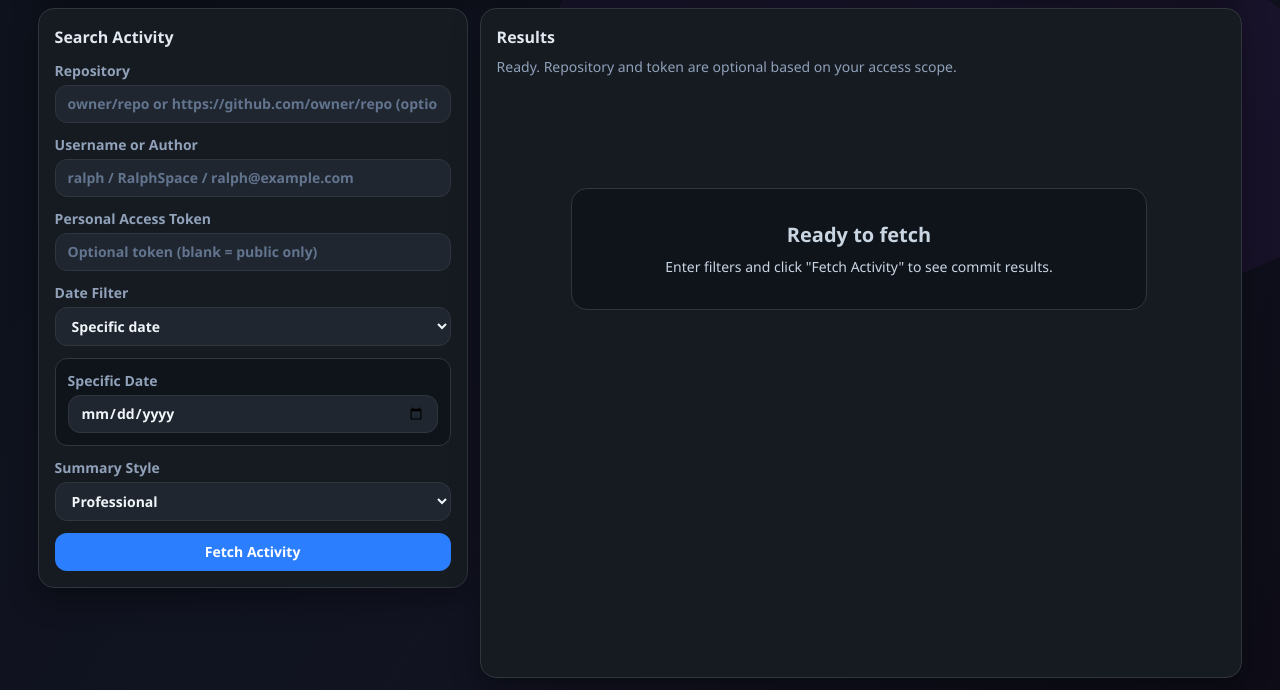
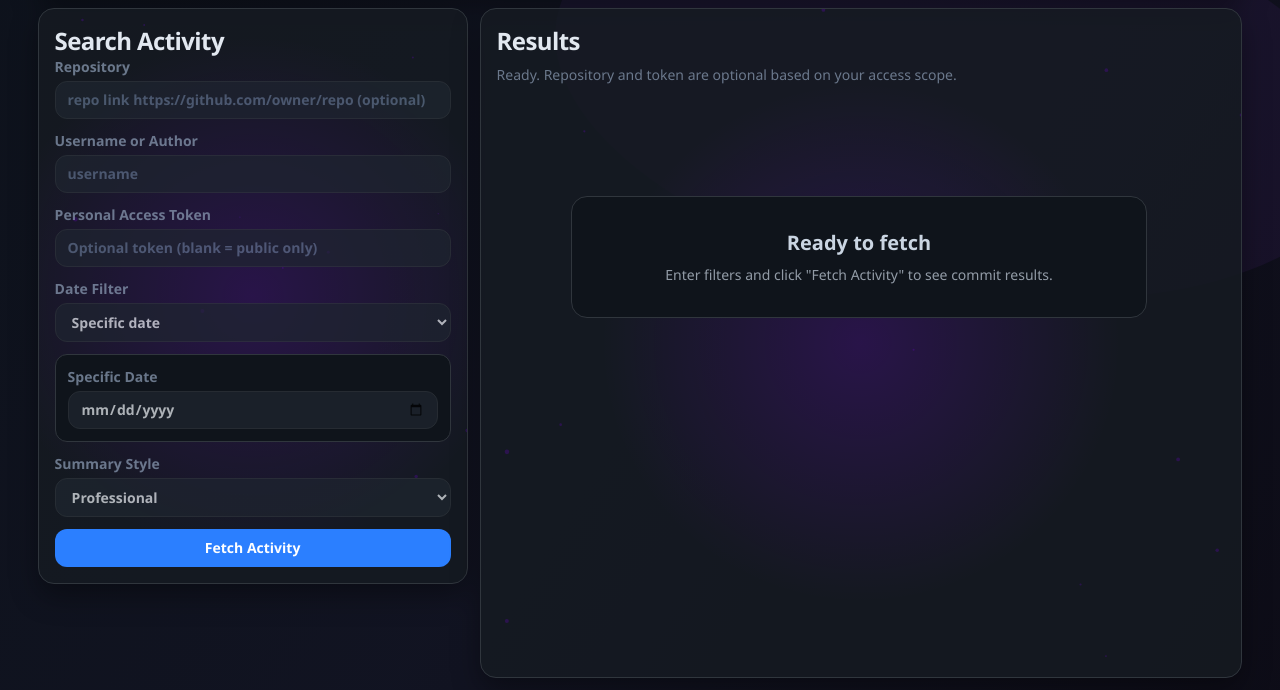
Before and after one commit to rlpv/DevTrace-Git-Activity-Tracker, a website built with Vite: page client/index.html in a window 1280 px wide. Shown: the part 110-800 px from the top of the page. Built offline with nearby package versions, Linux system fonts and the light colour scheme; no server answers.

Commit message:
feat: add magic bento effect with customizable options and animations
- Implemented a new utility for creating a "magic bento" effect on elements.
- Added options for text auto-hide, stars, spotlight, border glow, tilt, magnetism, click effects, and particle count.
- Created a canvas for animated stars and spotlight effects.
- Enhanced user interaction with mouse movement effects and click ripples.
- Integrated local storage for user preferences related to the magic bento settings.
- Updated the main application script to utilize the new magic bento functionality.

```diff
--- a/client/index.html
+++ b/client/index.html
@@ -30,19 +30,18 @@
     </header>
 
     <section class="panel-card min-h-0 overflow-auto p-4 xl:[grid-area:search] xl:self-start scroll-thin">
-      <h2 class="mb-3 mt-0 text-base font-semibold">Search Activity</h2>
+      <h1 class="m-0 text-2xl font-bold tracking-tight">Search Activity</h1>
 
       <form id="activityForm" class="grid gap-3">
         <label class="field-label">
           Repository
           <input id="repository" name="repository" type="text" class="field-input"
-            placeholder="owner/repo or https://github.com/owner/repo (optional)" />
+            placeholder="repo link https://github.com/owner/repo (optional)" />
         </label>
 
         <label class="field-label">
           Username or Author
-          <input id="authorQuery" name="authorQuery" type="text" class="field-input"
-            placeholder="ralph / RalphSpace / ralph@example.com" required />
+          <input id="authorQuery" name="authorQuery" type="text" class="field-input" placeholder="username" required />
         </label>
 
         <label class="field-label">
@@ -94,7 +93,7 @@
     </section>
 
     <section class="panel-card grid min-h-0 grid-rows-[auto_auto_auto_minmax(0,1fr)] p-4 xl:[grid-area:results]">
-      <h2 class="m-0 text-base font-semibold">Results</h2>
+      <h1 class="m-0 text-2xl font-bold tracking-tight">Results</h1>
       <p id="status" class="mt-2 text-sm text-slate-400"></p>
       <div id="warnings" class="mt-2 hidden rounded-xl border border-amber-700 bg-amber-950/50 p-3"></div>
       <div id="output" class="scroll-thin mt-3 grid min-h-0 gap-3 overflow-auto pr-1"></div>
--- a/client/package.json
+++ b/client/package.json
@@ -13,5 +13,8 @@
     "tailwindcss": "^4.1.12",
     "typescript": "^5.6.3",
     "vite": "^5.4.10"
+  },
+  "dependencies": {
+    "gsap": "^3.15.0"
   }
 }
--- a/client/src/main.ts
+++ b/client/src/main.ts
@@ -4,6 +4,7 @@ import { escapeHtml, formatDate, shortHash } from './utils/format.js';
 import { loadPreferences, savePreferences } from './utils/storage.js';
 import { dateModeLabel, summaryStyleLabel } from './utils/summary.js';
 import { mountDarkVeil } from './utils/darkVeil.js';
+import { mountMagicBento } from './utils/magicBento.js';
 
 const env = (import.meta as ImportMeta & { env: { VITE_API_BASE_URL?: string } }).env;
 const API_BASE_URL = env.VITE_API_BASE_URL ?? 'http://localhost:4000';
@@ -409,4 +410,19 @@ mountDarkVeil(document.body, {
   scanlineFrequency: 0,
   warpAmount: 0,
 });
+document.querySelectorAll<HTMLElement>('.panel-card').forEach((card) => {
+  mountMagicBento(card, {
+    textAutoHide: true,
+    enableStars: true,
+    enableSpotlight: true,
+    enableBorderGlow: true,
+    enableTilt: false,
+    enableMagnetism: false,
+    clickEffect: true,
+    spotlightRadius: 400,
+    particleCount: 12,
+    glowColor: '132, 0, 255',
+    disableAnimations: false,
+  });
+});
 document.body.classList.remove('preload');
--- a/client/src/styles.css
+++ b/client/src/styles.css
@@ -12,7 +12,7 @@
 
 @layer components {
   .panel-card {
-    @apply rounded-2xl border border-[#30363d] bg-[#161b22] shadow-[0_12px_28px_rgba(0,0,0,0.35)];
+    @apply rounded-2xl border border-[#30363d] bg-[rgba(22,27,34,0.84)] shadow-[0_12px_28px_rgba(0,0,0,0.35)];
   }
 
   .field-input {
@@ -46,3 +46,79 @@
   z-index: 0;
   pointer-events: none;
 }
+
+.magic-bento {
+  position: relative;
+  overflow: hidden;
+  isolation: isolate;
+  transition: box-shadow 180ms ease, border-color 180ms ease, transform 180ms ease;
+}
+
+.magic-bento-stars,
+.magic-bento-spotlight {
+  position: absolute;
+  inset: 0;
+  pointer-events: none;
+}
+
+.magic-bento-stars {
+  z-index: 0;
+  opacity: 0.45;
+}
+
+.magic-bento-spotlight {
+  z-index: 1;
+  background:
+    radial-gradient(
+      var(--spotlight-radius, 400px) circle at var(--mx, 50%) var(--my, 50%),
+      rgba(var(--magic-glow-color, 132, 0, 255), 0.18),
+      transparent 65%
+    );
+}
+
+.magic-bento > :not(.magic-bento-stars):not(.magic-bento-spotlight):not(.magic-bento-ripple) {
+  position: relative;
+  z-index: 2;
+}
+
+.magic-bento.magic-bento-glow {
+  border-color: rgba(var(--magic-glow-color, 132, 0, 255), 0.55);
+  box-shadow:
+    0 0 0 1px rgba(var(--magic-glow-color, 132, 0, 255), 0.25) inset,
+    0 10px 30px rgba(var(--magic-glow-color, 132, 0, 255), 0.2);
+}
+
+.magic-text-auto-hide .magic-text-target {
+  opacity: 0.7;
+  transition: opacity 180ms ease;
+}
+
+.magic-text-auto-hide:hover .magic-text-target,
+.magic-text-auto-hide:focus-within .magic-text-target {
+  opacity: 1;
+}
+
+.magic-bento-ripple {
+  position: absolute;
+  z-index: 3;
+  width: 14px;
+  height: 14px;
+  margin-left: -7px;
+  margin-top: -7px;
+  border-radius: 9999px;
+  border: 1px solid rgba(var(--magic-glow-color, 132, 0, 255), 0.8);
+  background: rgba(var(--magic-glow-color, 132, 0, 255), 0.22);
+  animation: magic-bento-ripple 600ms ease-out forwards;
+  pointer-events: none;
+}
+
+@keyframes magic-bento-ripple {
+  from {
+    transform: scale(0.4);
+    opacity: 0.8;
+  }
+  to {
+    transform: scale(12);
+    opacity: 0;
+  }
+}
--- /dev/null
+++ b/client/src/utils/magicBento.ts
@@ -0,0 +1,204 @@
+export interface MagicBentoOptions {
+  textAutoHide: boolean;
+  enableStars: boolean;
+  enableSpotlight: boolean;
+  enableBorderGlow: boolean;
+  enableTilt: boolean;
+  enableMagnetism: boolean;
+  clickEffect: boolean;
+  spotlightRadius: number;
+  particleCount: number;
+  glowColor: string;
+  disableAnimations: boolean;
+}
+
+const defaultOptions: MagicBentoOptions = {
+  textAutoHide: true,
+  enableStars: true,
+  enableSpotlight: true,
+  enableBorderGlow: true,
+  enableTilt: false,
+  enableMagnetism: false,
+  clickEffect: true,
+  spotlightRadius: 400,
+  particleCount: 12,
+  glowColor: '132, 0, 255',
+  disableAnimations: false,
+};
+
+interface Star {
+  x: number;
+  y: number;
+  vx: number;
+  vy: number;
+  r: number;
+}
+
+function parseGlowColor(value: string): string {
+  const normalized = value.trim();
+  return normalized.length > 0 ? normalized : '132, 0, 255';
+}
+
+function createStars(count: number): Star[] {
+  return Array.from({ length: Math.max(0, count) }, () => ({
+    x: Math.random(),
+    y: Math.random(),
+    vx: (Math.random() - 0.5) * 0.00035,
+    vy: (Math.random() - 0.5) * 0.00035,
+    r: 0.6 + Math.random() * 1.8,
+  }));
+}
+
+export function mountMagicBento(target: HTMLElement, input: Partial<MagicBentoOptions> = {}): () => void {
+  const options = { ...defaultOptions, ...input };
+  const glowColor = parseGlowColor(options.glowColor);
+
+  target.classList.add('magic-bento');
+  target.style.setProperty('--magic-glow-color', glowColor);
+
+  if (options.textAutoHide) {
+    target.classList.add('magic-text-auto-hide');
+    target.querySelectorAll<HTMLElement>('p, .field-label').forEach((node) => {
+      node.classList.add('magic-text-target');
+    });
+  }
+
+  const cleanup: Array<() => void> = [];
+
+  if (options.enableSpotlight) {
+    const spotlight = document.createElement('div');
+    spotlight.className = 'magic-bento-spotlight';
+    spotlight.style.setProperty('--spotlight-radius', `${Math.max(80, options.spotlightRadius)}px`);
+    target.appendChild(spotlight);
+    cleanup.push(() => spotlight.remove());
+  }
+
+  if (options.enableStars) {
+    const canvas = document.createElement('canvas');
+    canvas.className = 'magic-bento-stars';
+    target.appendChild(canvas);
+
+    const rawCtx = canvas.getContext('2d');
+    if (rawCtx) {
+      const ctx: CanvasRenderingContext2D = rawCtx;
+      const stars = createStars(options.particleCount);
+      let raf = 0;
+      let width = 0;
+      let height = 0;
+
+      const resize = () => {
+        const dpr = Math.max(1, Math.min(2, window.devicePixelRatio || 1));
+        const rect = target.getBoundingClientRect();
+        width = Math.max(1, rect.width);
+        height = Math.max(1, rect.height);
+        canvas.width = Math.floor(width * dpr);
+        canvas.height = Math.floor(height * dpr);
+        canvas.style.width = `${width}px`;
+        canvas.style.height = `${height}px`;
+        ctx.setTransform(dpr, 0, 0, dpr, 0, 0);
+      };
+
+      const draw = () => {
+        ctx.clearRect(0, 0, width, height);
+        ctx.fillStyle = `rgba(${glowColor}, 0.45)`;
+
+        for (const star of stars) {
+          if (!options.disableAnimations) {
+            star.x += star.vx;
+            star.y += star.vy;
+            if (star.x < 0 || star.x > 1) star.vx *= -1;
+            if (star.y < 0 || star.y > 1) star.vy *= -1;
+            star.x = Math.max(0, Math.min(1, star.x));
+            star.y = Math.max(0, Math.min(1, star.y));
+          }
+
+          ctx.beginPath();
+          ctx.arc(star.x * width, star.y * height, star.r, 0, Math.PI * 2);
+          ctx.fill();
+        }
+
+        if (!options.disableAnimations) {
+          raf = requestAnimationFrame(draw);
+        }
+      };
+
+      resize();
+      draw();
+      window.addEventListener('resize', resize);
+
+      cleanup.push(() => {
+        cancelAnimationFrame(raf);
+        window.removeEventListener('resize', resize);
+      });
+    }
+
+    cleanup.push(() => canvas.remove());
+  }
+
+  const onMove = (event: MouseEvent) => {
+    const rect = target.getBoundingClientRect();
+    const x = event.clientX - rect.left;
+    const y = event.clientY - rect.top;
+    target.style.setProperty('--mx', `${x}px`);
+    target.style.setProperty('--my', `${y}px`);
+
+    if (options.enableTilt && !options.disableAnimations) {
+      const px = (x / rect.width) * 2 - 1;
+      const py = (y / rect.height) * 2 - 1;
+      target.style.transform = `perspective(900px) rotateX(${-py * 4}deg) rotateY(${px * 4}deg)`;
+    }
+
+    if (options.enableMagnetism && !options.disableAnimations) {
+      const px = (x / rect.width) * 2 - 1;
+      const py = (y / rect.height) * 2 - 1;
+      target.style.transform = `translate(${px * 4}px, ${py * 4}px)`;
+    }
+  };
+
+  const onLeave = () => {
+    target.style.transform = '';
+  };
+
+  target.addEventListener('mousemove', onMove);
+  target.addEventListener('mouseleave', onLeave);
+  cleanup.push(() => {
+    target.removeEventListener('mousemove', onMove);
+    target.removeEventListener('mouseleave', onLeave);
+  });
+
+  if (options.enableBorderGlow) {
+    const enter = () => target.classList.add('magic-bento-glow');
+    const leave = () => target.classList.remove('magic-bento-glow');
+    target.addEventListener('mouseenter', enter);
+    target.addEventListener('mouseleave', leave);
+    cleanup.push(() => {
+      target.removeEventListener('mouseenter', enter);
+      target.removeEventListener('mouseleave', leave);
+    });
+  }
+
+  if (options.clickEffect) {
+    const onClick = (event: MouseEvent) => {
+      const rect = target.getBoundingClientRect();
+      const ripple = document.createElement('span');
+      ripple.className = 'magic-bento-ripple';
+      ripple.style.left = `${event.clientX - rect.left}px`;
+      ripple.style.top = `${event.clientY - rect.top}px`;
+      ripple.style.setProperty('--magic-glow-color', glowColor);
+      target.appendChild(ripple);
+      window.setTimeout(() => ripple.remove(), 600);
+    };
+
+    target.addEventListener('click', onClick);
+    cleanup.push(() => target.removeEventListener('click', onClick));
+  }
+
+  return () => {
+    cleanup.forEach((fn) => fn());
+    target.classList.remove('magic-bento', 'magic-text-auto-hide', 'magic-bento-glow');
+    target.style.removeProperty('--magic-glow-color');
+    target.style.removeProperty('--mx');
+    target.style.removeProperty('--my');
+    target.style.transform = '';
+  };
+}
```
Also changed, not shown: client/dist/assets/index-Bd_UtCAe.css (deleted), client/dist/assets/index-CPEIvg3-.css (added), client/dist/assets/index-CdP1arqH.js (deleted), client/dist/assets/index-Dhc40dpH.js (added), client/dist/index.html, 1 other file.
